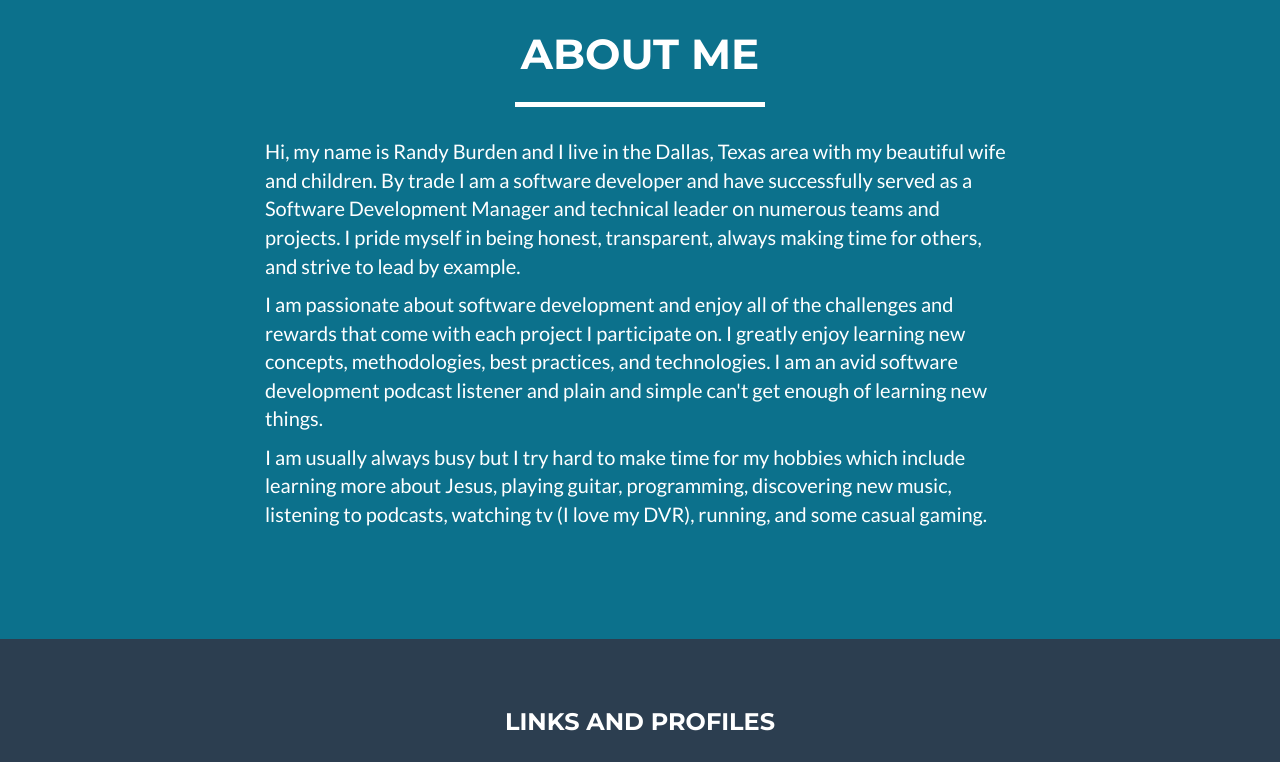
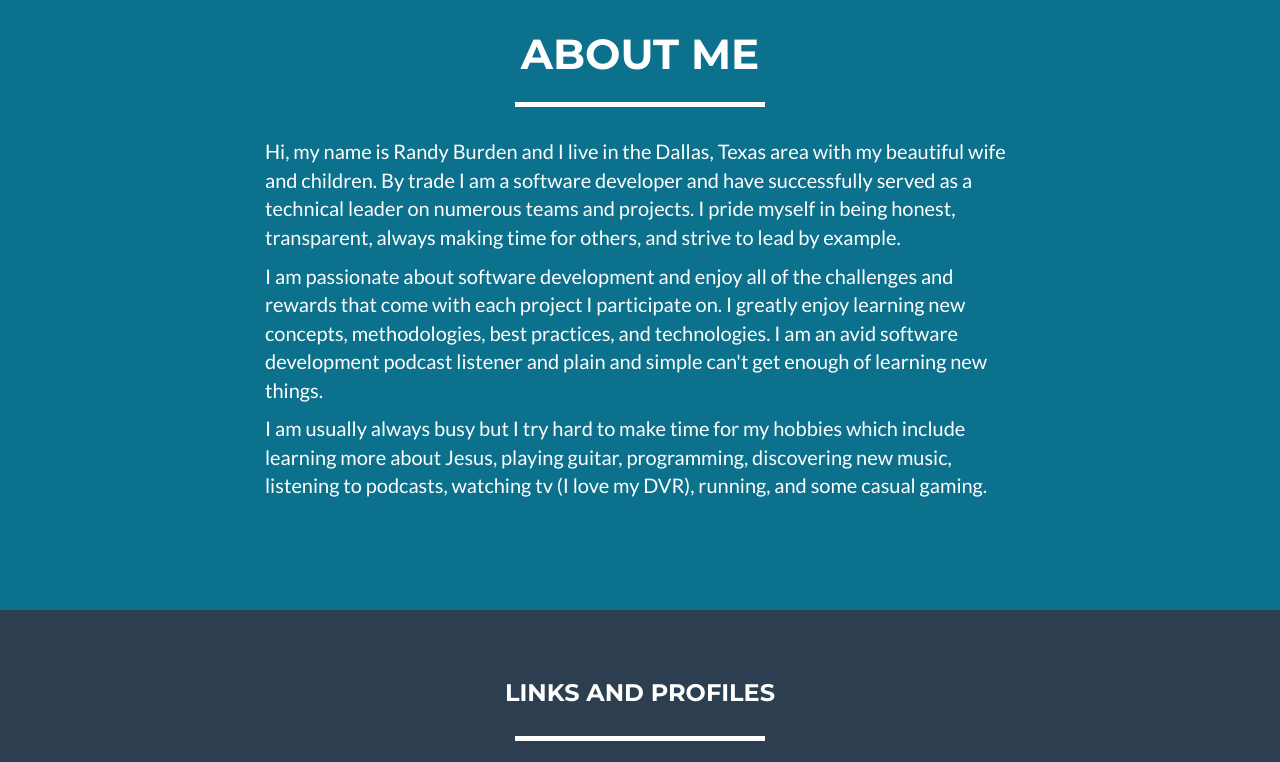
Before and after one commit to randyburden/randyburden.github.com, a website: page index.html in a window 1280 px wide. Shown: the part 1480-2242 px from the top of the page. Drawn offline with nearby package versions, Linux system fonts and the light colour scheme.

Commit message:
Update index.html

```diff
--- a/index.html
+++ b/index.html
@@ -175,7 +175,7 @@
             <div class="row">
                 <div class="col-lg-8 col-lg-offset-2">
                     <p>
-					Hi, my name is Randy Burden and I live in the Dallas, Texas area with my beautiful wife and children. By trade I am a software developer and have successfully served as a Software Development Manager and technical leader on numerous teams and projects. I pride myself in being honest, transparent, always making time for others, and strive to lead by example.
+					Hi, my name is Randy Burden and I live in the Dallas, Texas area with my beautiful wife and children. By trade I am a software developer and have successfully served as a technical leader on numerous teams and projects. I pride myself in being honest, transparent, always making time for others, and strive to lead by example.
 					</p>
 					<p>
 					I am passionate about software development and enjoy all of the challenges and rewards that come with each project I participate on. I greatly enjoy learning new concepts, methodologies, best practices, and technologies. I am an avid software development podcast listener and plain and simple can't get enough of learning new things.
```
